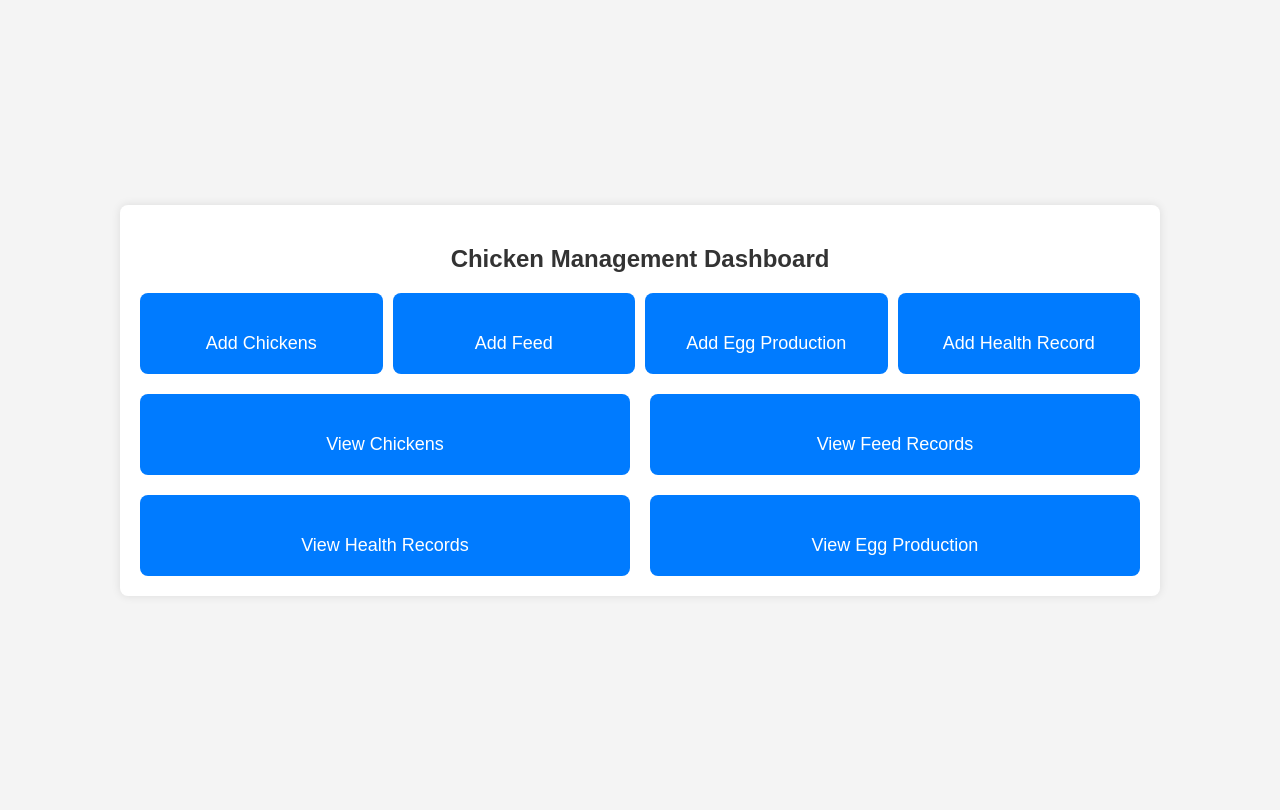
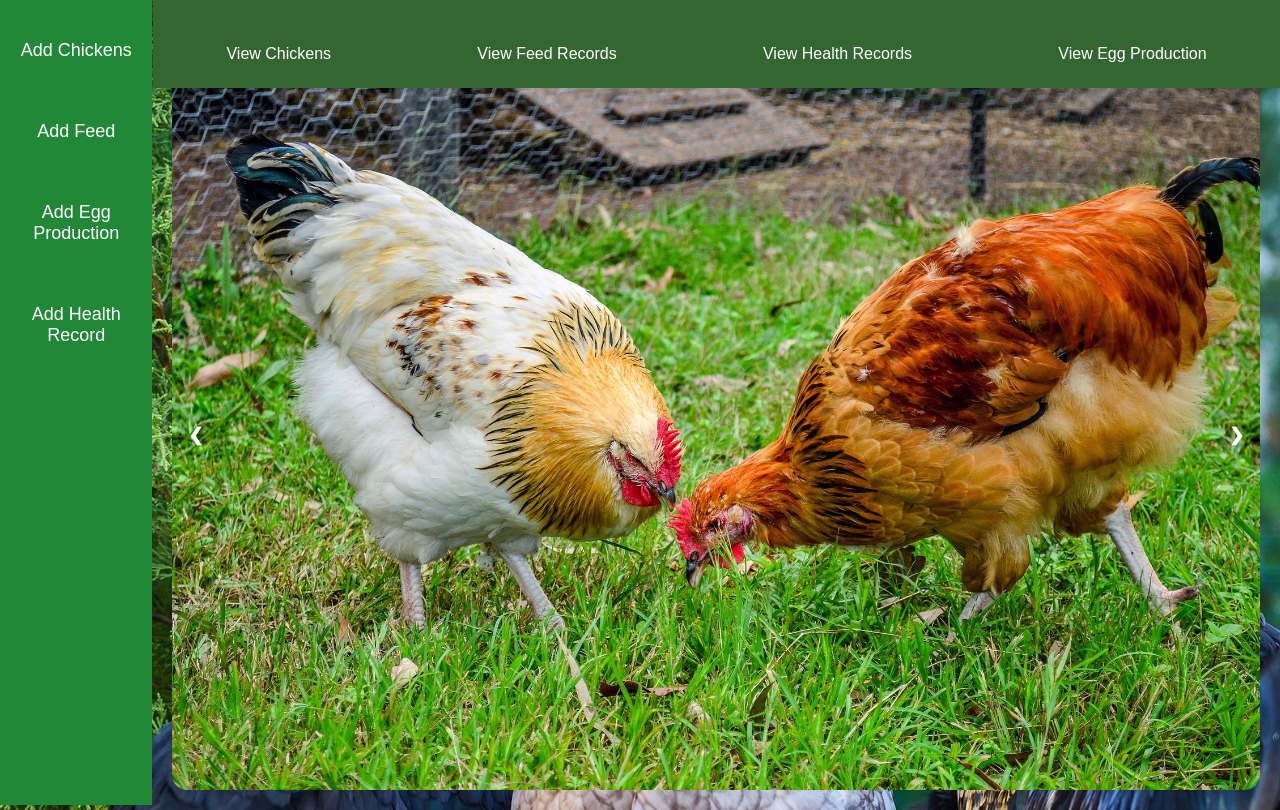
Before and after one commit to elisha-1244/chicken_managements, a PHP site: page /dashboard.php in a window 1280 px wide. Before the commit the page ends 576 px from the top, so only its background shows below. Run offline with PHP 8.4, Linux system fonts and the light colour scheme.

Commit message:
Add files via upload
initial commit

```diff
--- a/dashboard.php
+++ b/dashboard.php
@@ -8,50 +8,36 @@
     <style>
         body {
             font-family: Arial, sans-serif;
-            background-color: #f4f4f4;
             margin: 0;
             padding: 0;
             display: flex;
-            justify-content: center;
-            align-items: center;
             height: 100vh;
-            flex-direction: column;
         }
 
-        .dashboard-container {
-            background-color: #fff;
-            padding: 20px;
-            border-radius: 8px;
-            box-shadow: 0 0 10px rgba(0, 0, 0, 0.1);
-            width: 90%;
-            max-width: 1000px;
+        /* Vertical Menu Bar */
+        .menu-bar {
+            background-color: #218838;
+            color: #fff;
+            width: 265px;
+            display: flex;
+            flex-direction: column;
+            justify-content: flex-start;
+            height: 100vh; /* Cover the entire height of the screen */
+            padding-top: 10px;
         }
 
-        h1 {
-            text-align: center;
-            color: #333;
-            margin-bottom: 20px;
-        }
-
-        .dashboard-grid {
-            display: grid;
-            grid-template-columns: repeat(2, 1fr);
-            gap: 20px;
-            margin-top: 20px;
-        }
-
-        .dashboard-item, .menu-item {
-            background-color: #007BFF;
+        .menu-item {
             color: #fff;
-            padding: 20px;
-            border-radius: 8px;
+            padding: 15px;
             text-align: center;
             font-size: 18px;
+            border-radius: 25px;
+            margin-bottom: 10px;
             transition: background-color 0.3s;
         }
 
-        .dashboard-item:hover, .menu-item:hover {
-            background-color: #0056b3;
+        .menu-item:hover {
+            background-color:#218838 ;
         }
 
         a {
@@ -60,24 +46,107 @@
             display: block;
         }
 
-        a:hover {
-            text-decoration: underline;
+        /* Dashboard Container */
+        .dashboard-container {
+            flex-grow: 1;
+            display: flex;
+            flex-direction: column;
+            align-items: center;
+            justify-content: flex-start;
+            position: relative;
         }
 
-        .menu-grid {
-            display: grid;
-            grid-template-columns: repeat(4, 1fr);
-            gap: 10px;
-            margin-top: 20px;
+        /* Horizontal Menu Bar */
+        .top-menu-bar {
+            background-color: #336630;
+            color: #fff;
+            width: 88%; /* Make it take up the full width */
+            display: flex;
+            justify-content: space-around;
+            padding: 15px 0;
+            position: fixed;
+            top: 0;
+            z-index: 100;
         }
+
+        .top-menu-item {
+            color: #fff;
+            font-size: 16px;
+            padding: 10px;
+            transition: background-color 0.3s;
+            border-radius: 5px;
+        }
+
+        .top-menu-item:hover {
+            background-color: #218838;
+        }
+
+        .dashboard-content {
+            margin-top: 60px; /* Push the content down to make room for the fixed menu */
+            padding: 20px;
+            flex-grow: 1;
+            overflow-y: auto;
+            display: flex;
+            align-items: center;
+            justify-content: center;
+        }
+
+        /* Slideshow container */
+        .slideshow-container {
+            width: 100%;
+            position: relative;
+            margin: auto;
+        }
+
+        /* Images for slideshow */
+        .mySlides {
+            display: none;
+            width: 100%;
+            border-radius: 15px;
+        }
+
+        /* Fade animation for slideshow */
+        .fade {
+            animation: fade 1.5s ease-in-out;
+        }
+
+        @keyframes fade {
+            from { opacity: 0.4; }
+            to { opacity: 1; }
+        }
+
+        /* Next & previous buttons */
+        .prev, .next {
+            cursor: pointer;
+            position: absolute;
+            top: 50%;
+            width: auto;
+            padding: 16px;
+            margin-top: -22px;
+            color: white;
+            font-weight: bold;
+            font-size: 18px;
+            transition: 0.6s ease;
+            border-radius: 0 3px 3px 0;
+            user-select: none;
+        }
+
+        /* Position the "next button" to the right */
+        .next {
+            right: 0;
+            border-radius: 3px 0 0 3px;
+        }
+
+        .prev {
+            left: 0;
+            border-radius: 3px 0 0 3px;
+        }
+
     </style>
 </head>
 <body>
-    <div class="dashboard-container">
-        <h1>Chicken Management Dashboard</h1>
-
-        <!-- Menu for Adding Records -->
-        <div class="menu-grid">
+    <div class="menu-bar">
+        <!-- Vertical Menu Bar for Adding Records -->
         <div class="menu-item">
             <a href="add_chickens.php">Add Chickens</a>
         </div>
@@ -92,21 +161,65 @@
         </div>
     </div>
 
-        <!-- Section for Viewing Records -->
-        <div class="dashboard-grid">
-            <div class="dashboard-item">
+    <div class="dashboard-container">
+        <!-- Horizontal Menu Bar -->
+        <div class="top-menu-bar">
+            <div class="top-menu-item">
                 <a href="view_chickens.php">View Chickens</a>
             </div>
-            <div class="dashboard-item">
+            <div class="top-menu-item">
                 <a href="view_feed.php">View Feed Records</a>
             </div>
-            <div class="dashboard-item">
+            <div class="top-menu-item">
                 <a href="view_health_records.php">View Health Records</a>
             </div>
-            <div class="dashboard-item">
+            <div class="top-menu-item">
                 <a href="view_egg_production.php">View Egg Production</a>
             </div>
         </div>
+
+        <!-- Main Content Area with Slideshow -->
+        <div class="dashboard-content">
+            <div class="slideshow-container">
+                <img class="mySlides fade" src="chicken_1.jpg" alt="Chicken 1">
+                <img class="mySlides fade" src="chicken_2.jpg" alt="Chicken 2">
+                <img class="mySlides fade" src="chicken_3.jpg" alt="Chicken 3">
+
+                <!-- Next and previous buttons -->
+                <a class="prev" onclick="plusSlides(-1)">&#10094;</a>
+                <a class="next" onclick="plusSlides(1)">&#10095;</a>
             </div>
+        </div>
+    </div>
+
+    <script>
+        let slideIndex = 1;
+        showSlides(slideIndex);
+
+        // Next/previous controls
+        function plusSlides(n) {
+            showSlides(slideIndex += n);
+        }
+
+        // Function to display the correct slide
+        function showSlides(n) {
+            let slides = document.getElementsByClassName("mySlides");
+            if (n > slides.length) {
+                slideIndex = 1;
+            }
+            if (n < 1) {
+                slideIndex = slides.length;
+            }
+            for (let i = 0; i < slides.length; i++) {
+                slides[i].style.display = "none";
+            }
+            slides[slideIndex - 1].style.display = "block";
+        }
+
+        // Automatic slideshow (optional)
+        setInterval(function() {
+            plusSlides(1); // Change slide every 3 seconds
+        }, 3000);
+    </script>
 </body>
 </html>
--- a/edit_chicken.php
+++ b/edit_chicken.php
@@ -43,6 +43,7 @@ if (isset($_GET['id'])) {
             align-items: center;
             justify-content: center;
             min-height: 100vh;
+            background-image: url(chicken_3.jpg);
         }
 
         h1 {
--- a/index.php
+++ b/index.php
@@ -16,6 +16,7 @@
             align-items: center;
             height: 100vh;
             flex-direction: column;
+            background-image: url(chicken_3.jpg);
         }
 
         .container {
--- a/styles.css
+++ b/styles.css
@@ -7,6 +7,7 @@ form.edit-form, form.view-form {
     background-color: #fff;
     border-radius: 8px;
     box-shadow: 0 0 10px rgba(0, 0, 0, 0.1);
+    background-image: url(chicken_3.jpg);
 }
 
 /* Ensuring styles for tables on view pages */
@@ -39,6 +40,7 @@ body {
     background-color: #f4f4f4;
     margin: 0;
     padding: 0;
+    background-image: url(chicken_3.jpg);
 }
 
 h1 {
@@ -119,6 +121,7 @@ a {
     margin-top: 20px;
     color: #007bff;
     text-decoration: none;
+
 }
 
 a:hover {
@@ -157,6 +160,7 @@ body {
     justify-content: center;
     align-items: center;
     height: 100vh;
+    background-image: url(chicken_3.jpg);
 }
 
 h1 {
@@ -233,6 +237,7 @@ body {
     justify-content: center;
     align-items: center;
     height: 100vh;
+    background-image: url(chicken_3.jpg);
 }
 
 .form-container {
@@ -356,6 +361,7 @@ body {
     justify-content: center;
     align-items: center;
     height: 100vh;
+    background-image: url(chicken_3.jpg);
 }
 
 .form-container {
--- a/view_chickens.php
+++ b/view_chickens.php
@@ -32,11 +32,12 @@ $chickens = $stmt->fetchAll(PDO::FETCH_ASSOC);
             align-items: center;
             justify-content: center;
             min-height: 100vh;
+            background-image: url(chicken_3.jpg);
         }
 
         h1 {
             font-size: 24px;
-            color: #333;
+            color: white;
             margin-bottom: 20px;
             text-align: center;
         }
--- a/view_egg_production.php
+++ b/view_egg_production.php
@@ -38,11 +38,12 @@ $egg_production = $stmt->fetchAll(PDO::FETCH_ASSOC);
             align-items: center;
             justify-content: center;
             min-height: 100vh;
+            background-image: url(chicken_3.jpg);
         }
 
         h1 {
             font-size: 24px;
-            color: #333;
+            color: white;
             margin-bottom: 20px;
             text-align: center;
         }
--- a/view_feed.php
+++ b/view_feed.php
@@ -40,11 +40,12 @@ $feed_records = $stmt->fetchAll(PDO::FETCH_ASSOC);
             align-items: center;
             justify-content: center;
             min-height: 100vh;
+            background-image: url(chicken_1.jpg);
         }
 
         h1 {
             font-size: 24px;
-            color: #333;
+            color: white;
             margin-bottom: 20px;
             text-align: center;
         }
--- a/view_health_records.php
+++ b/view_health_records.php
@@ -37,11 +37,12 @@ $health_records = $stmt->fetchAll(PDO::FETCH_ASSOC);
             align-items: center;
             justify-content: center;
             min-height: 100vh;
+            background-image: url(chicken_2.jpg);
         }
 
         h1 {
             font-size: 24px;
-            color: #333;
+            color: white;
             margin-bottom: 20px;
             text-align: center;
         }
```
Also changed, not shown: add_health_records.php (+60 -0 lines), .jpg (added), chicken-3919446_1920.jpg (added), chicken.jpg (added), chicken_1.jpg (added), chicken_2.jpg (added), chicken_3.jpg (added), chicken_image.jpg (added), png.jpg (added). Lines whose indentation alone changed are shown as unchanged.
